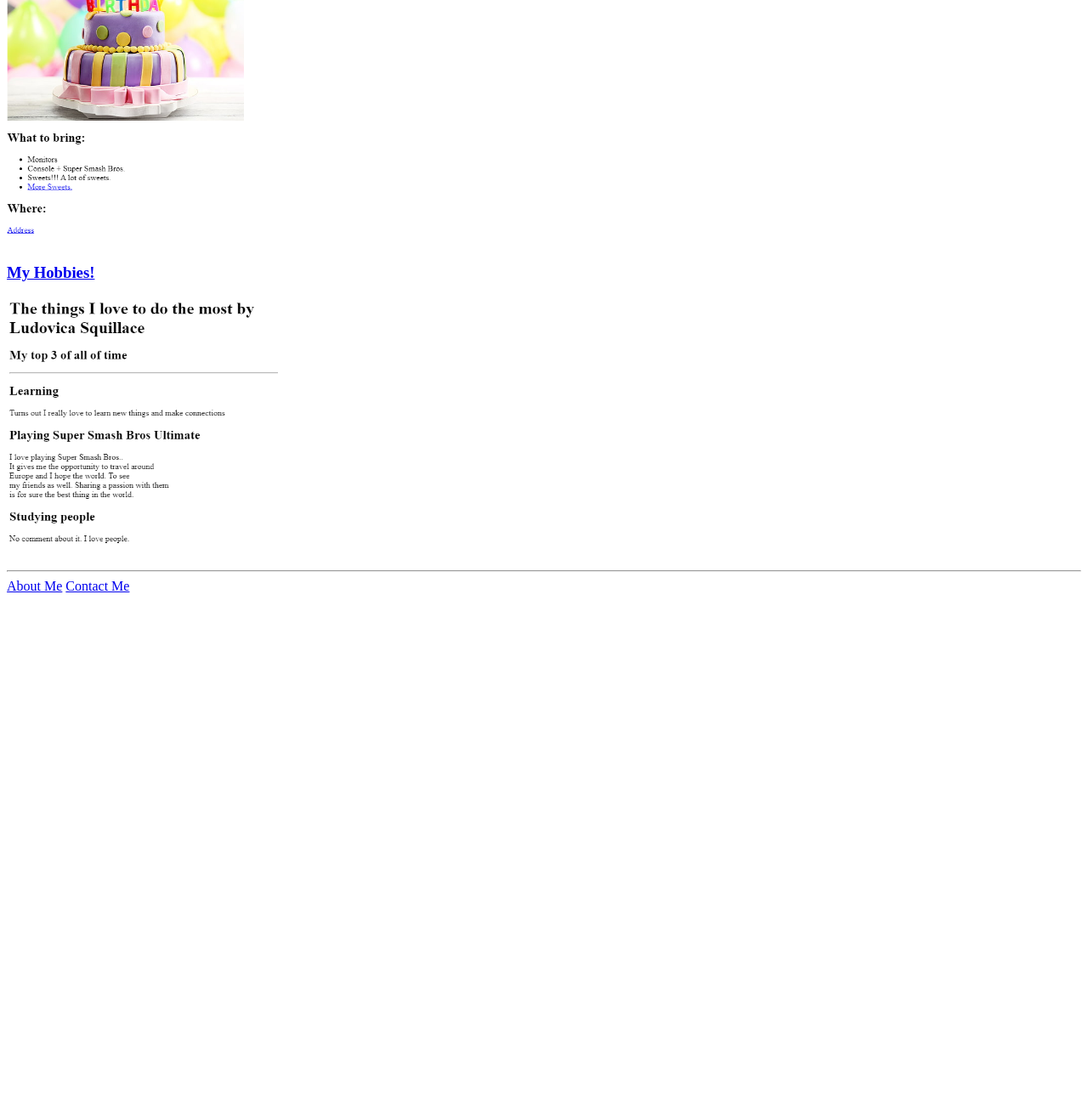
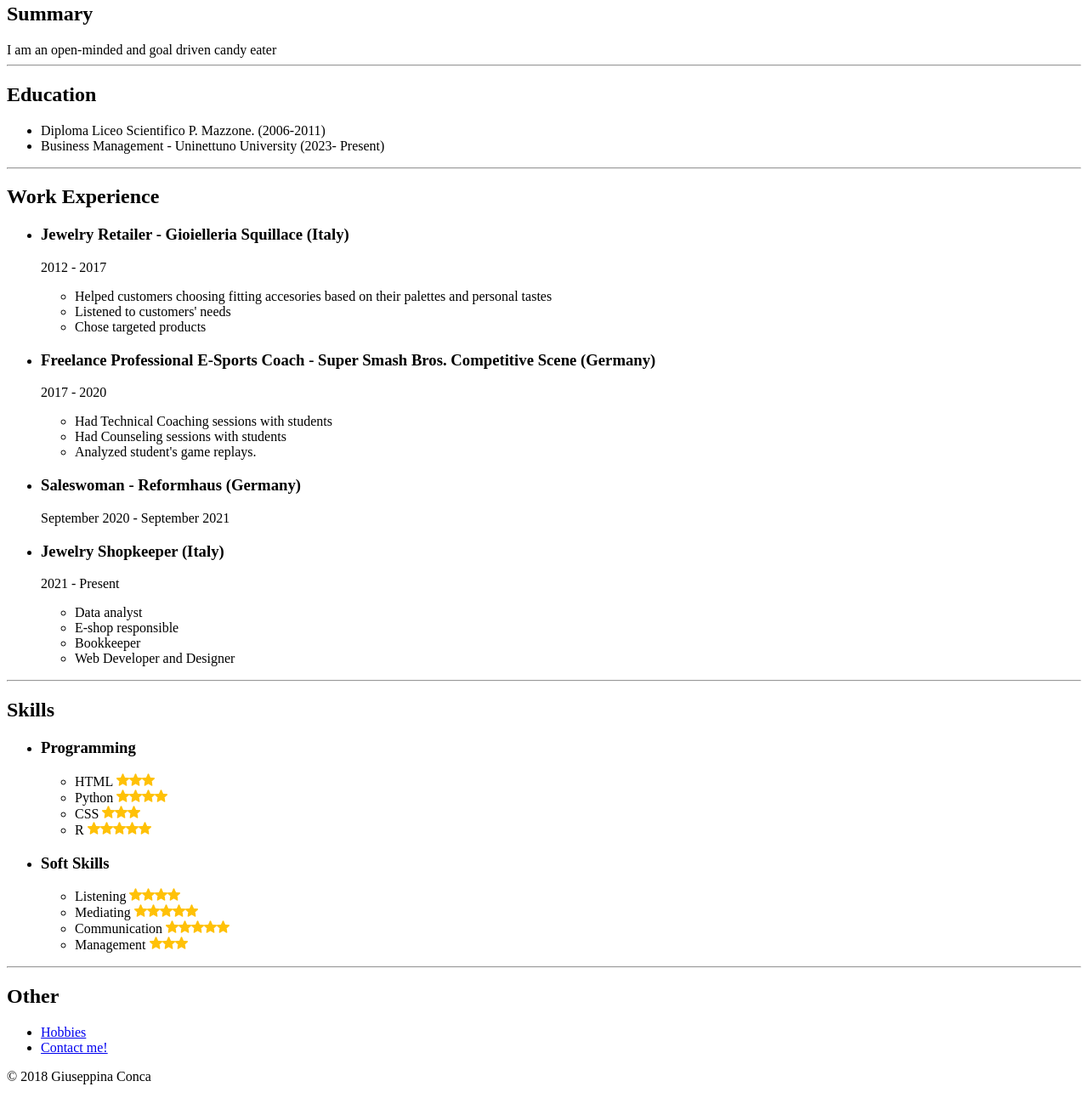
Before and after one commit to irel314/html-portfolio, a plain HTML site: page index.html in a window 1280 px wide. Shown: the part 301-1593 px from the top of the page at 85% size. Before the commit the page ends 1008 px from the top, so only its background shows below. Drawn offline with Linux system fonts and the light colour scheme.

Commit message:
Add files via upload

```diff
--- a/index.html
+++ b/index.html
@@ -3,19 +3,88 @@
 <head>
     <meta charset="UTF-8">
     <meta name="viewport" content="width=device-width, initial-scale=1.0">
-    <title>Document</title>
+    <title>My Resume</title>
 </head>
 <body>
-    <p><h1>Ludovica Squillace's Portfolio</h1>
-    <h2>I am a Web Developer</h2></p>
+    <h1>Ludovicka SQL</h1>
+    <img src="./assets/images/littlemakroolez.png" height="200" alt="a picture of the great Irel" /><br/>
+    <h2>Summary</h2>
+    I am an open-minded and goal driven candy eater
+
     <hr />
-    <h3><a href="./public/birthday-invite.html">Birthday Invite Project</a> </h3>
-    <img src="./assets/images/birthday-invite.png" alt="screenshot of my birthday-invite project" height="400" />
-    <h3><a href="./public/hobbies-ranking.html">My Hobbies!</a></h3>
-    <img src="./assets/images/hobbies-ranking.PNG" alt="screenshot of my hobbies-ranking project" height="300" /></p>
+
+    <h2>Education</h2>
+
+    <ul>
+        <li>Diploma Liceo Scientifico P. Mazzone. (2006-2011)</li>
+        <li>Business Management - Uninettuno University (2023- Present)</li>
+    </ul>
+
     <hr />
-    <a href="./public/about.html">About Me</a>
-    <a href="./public/contact.html">Contact Me</a>
+
+    <h2>Work Experience</h2>
+        <ul>
+            <li><h3> Jewelry Retailer - Gioielleria Squillace (Italy)</h3>
+            <p>2012 - 2017</p>
+            <ul>
+                <li>Helped customers choosing fitting accesories based on their palettes and personal tastes</li>
+                <li>Listened to customers' needs</li>
+                <li>Chose targeted products</li>
+            </ul>
+            </li>
+
+            <li><h3>Freelance Professional E-Sports Coach - Super Smash Bros. Competitive Scene (Germany)</h3>
+            <p>2017 - 2020</p>
+            <ul>
+                <li>Had Technical Coaching sessions with students</li>
+                <li>Had Counseling sessions with students</li>
+                <li>Analyzed student's game replays.</li>
+            </ul>
+            </li>
+            <li><h3>Saleswoman - Reformhaus (Germany)</h3></li>
+            <p>September 2020 - September 2021</p>
+            <li><h3>Jewelry Shopkeeper (Italy)</h3>
+            <p>2021 - Present</p>
+                <ul>
+                    <li>Data analyst</li>
+                    <li>E-shop responsible</li>
+                    <li>Bookkeeper</li>
+                    <li>Web Developer and Designer</li>
+                </ul>
+            </li>
+        </ul>
+        <hr />
+        <h2>Skills</h2>
+        <ul>
+            <li><h3>Programming</h3>
+                <ul>
+                    <li>HTML <img src="./assets/images/star-icon.png" height="15" alt="star"><img src="./assets/images/star-icon.png" height="15" alt="star"><img src="./assets/images/star-icon.png" height="15" alt="star"></li>
+                    <li>Python <img src="./assets/images/star-icon.png" height="15" alt="star"><img src="./assets/images/star-icon.png" height="15" alt="star"><img src="./assets/images/star-icon.png" height="15" alt="star"><img src="./assets/images/star-icon.png" height="15" alt="star"></li>
+                    <li>CSS <img src="./assets/images/star-icon.png" height="15" alt="star"><img src="./assets/images/star-icon.png" height="15" alt="star"><img src="./assets/images/star-icon.png" height="15" alt="star"></li>
+                    <li>R <img src="./assets/images/star-icon.png" height="15" alt="star"><img src="./assets/images/star-icon.png" height="15" alt="star"><img src="./assets/images/star-icon.png" height="15" alt="star"><img src="./assets/images/star-icon.png" height="15" alt="star"><img src="./assets/images/star-icon.png" height="15" alt="star"></li>
+                </ul>
+            </li>
+            <li><h3>Soft Skills</h3>
+                <ul>
+                    <li>Listening <img src="./assets/images/star-icon.png" height="15" alt="star"><img src="./assets/images/star-icon.png" height="15" alt="star"><img src="./assets/images/star-icon.png" height="15" alt="star"><img src="./assets/images/star-icon.png" height="15" alt="star"></li>
+                    <li>Mediating <img src="./assets/images/star-icon.png" height="15" alt="star"><img src="./assets/images/star-icon.png" height="15" alt="star"><img src="./assets/images/star-icon.png" height="15" alt="star"><img src="./assets/images/star-icon.png" height="15" alt="star"><img src="./assets/images/star-icon.png" height="15" alt="star"></li>
+                    <li>Communication <img src="./assets/images/star-icon.png" height="15" alt="star"><img src="./assets/images/star-icon.png" height="15" alt="star"><img src="./assets/images/star-icon.png" height="15" alt="star"><img src="./assets/images/star-icon.png" height="15" alt="star"><img src="./assets/images/star-icon.png" height="15" alt="star"></li>
+                    <li>Management <img src="./assets/images/star-icon.png" height="15" alt="star"><img src="./assets/images/star-icon.png" height="15" alt="star"><img src="./assets/images/star-icon.png" height="15" alt="star"></li>
+                </ul>
+            </li>
+        </ul>
+
+    <hr />
+    <h2>Other</h2>
+    <ul>
+        <li><a href="./public/hobbies.html">Hobbies</a></li>
+        <li><a href="./public/contact.html">Contact me!</a></li>
+    </ul>
+
+    <footer>
+        <p>© 2018 Giuseppina Conca</p>
+    </footer>
+
+
 </body>
-
 </html>
```
Also changed, not shown: public/contact.html (+20 -9 lines), public/hobbies.html (added, +17 -0 lines), assets/images/littlemakroolez.png (added), assets/images/star-icon.png (added).
